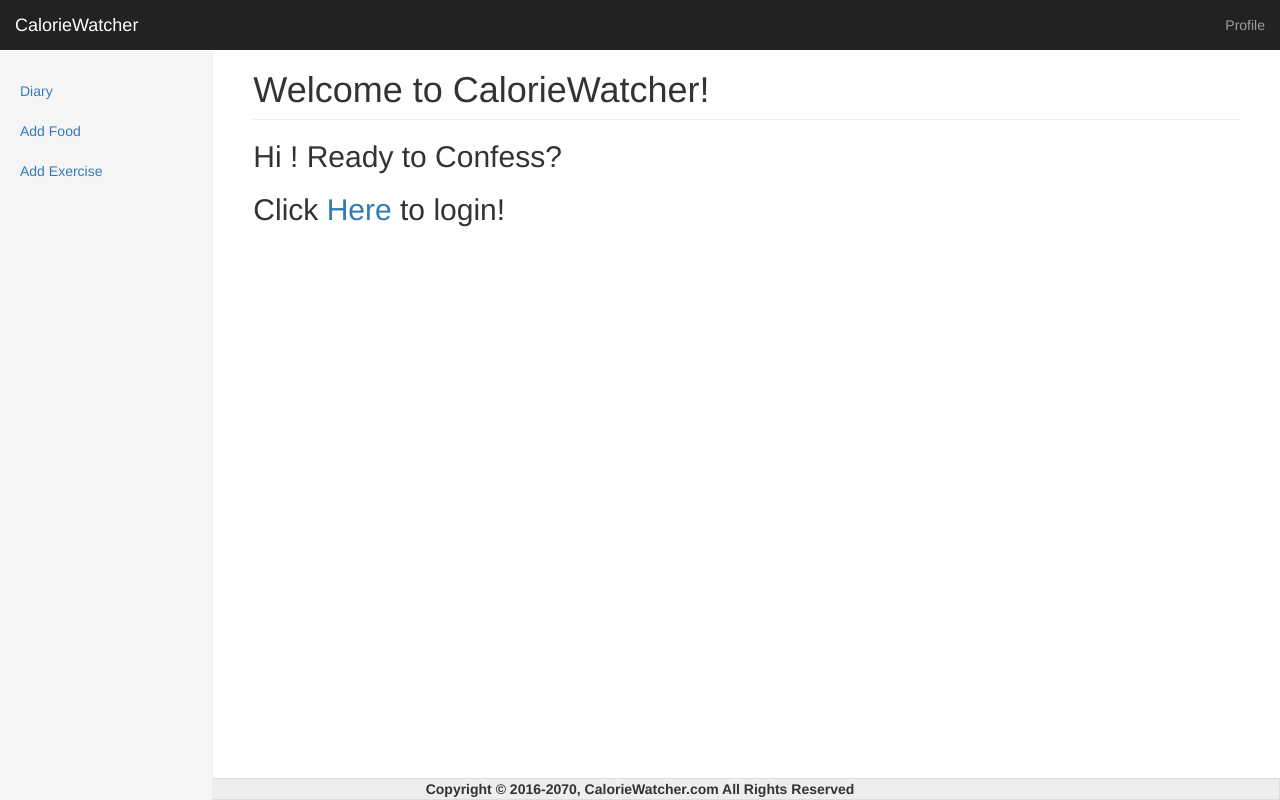
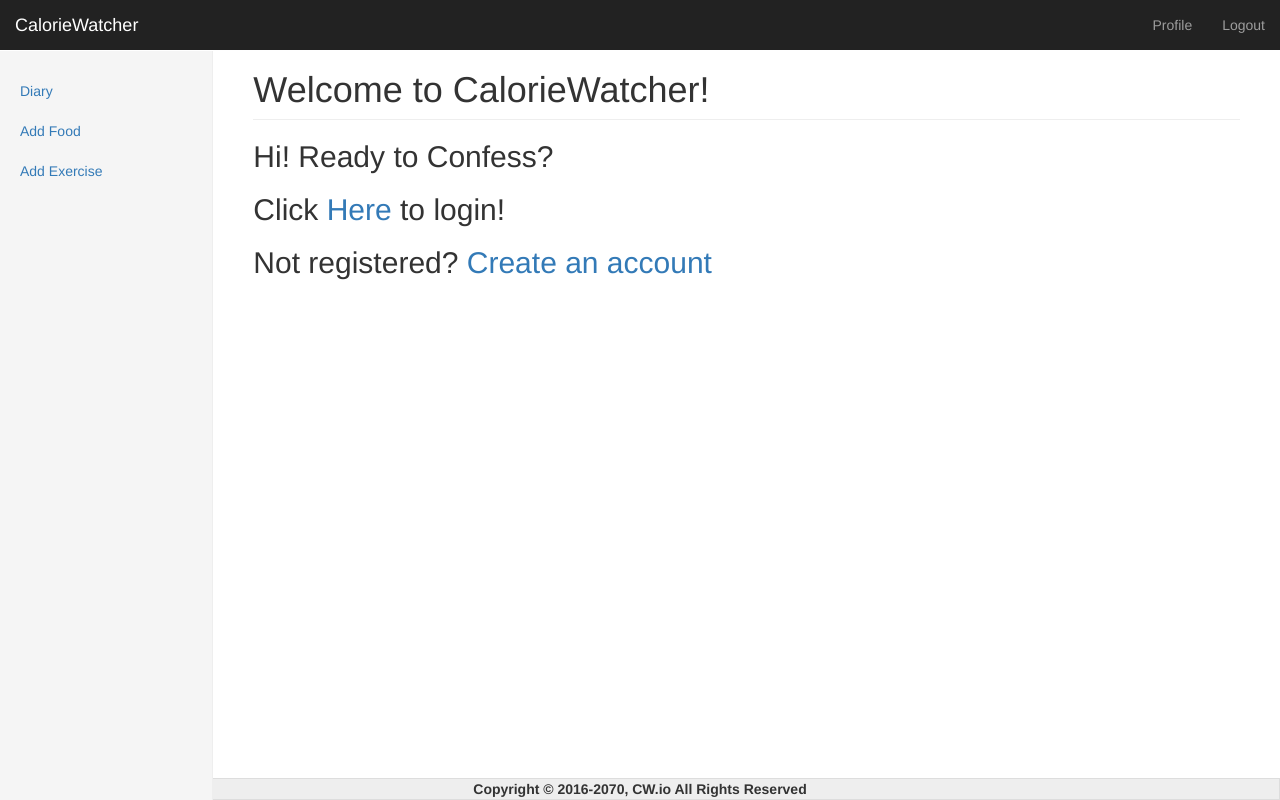
Before and after one commit to isik5/Fall2016Swe573, a Django app: page / in a window 1280 px wide. Run offline with Django 3.2, Linux system fonts and the light colour scheme; some libraries are stand-ins or nearby versions.

Commit message:
html updates

```diff
--- a/tracker/caloriewatcher/views.py
+++ b/tracker/caloriewatcher/views.py
@@ -137,7 +137,7 @@ def auth_view(request):
 
     if user is not None:
         auth.login(request, user)
-        return HttpResponseRedirect('/')
+        return HttpResponseRedirect('/accounts/loggedin')
     else:
         return HttpResponseRedirect('/accounts/invalid')
 
--- a/tracker/templates/base.html
+++ b/tracker/templates/base.html
@@ -48,7 +48,7 @@
             </div>
         </div>
     <div class="terms">
-  <center><b>Copyright © 2016-2070, CalorieWatcher.com All Rights Reserved</b></center>
+  <center><b>Copyright © 2016-2070, CW.io All Rights Reserved</b></center>
 </div>
 {% block extra_js %}{% endblock %}
 </body>
--- a/tracker/templates/diary.html
+++ b/tracker/templates/diary.html
@@ -22,7 +22,7 @@
             </form>
     </div>
     <div class="col-md-6">
-        <table class="table table-bordered">Foods you eat today
+        <table class="table table-bordered">Food Consumption
             <thead>
             <tr>
                 <th>food</th>
@@ -45,7 +45,7 @@
     </div>
     <div class="col-md-6">
 
-        <table class="table table-bordered">Exercise you did today
+        <table class="table table-bordered">Physical Activity
             <thead>
             <tr>
                 <th>#</th>
--- a/tracker/templates/header.html
+++ b/tracker/templates/header.html
@@ -14,9 +14,8 @@
         <div id="navbar" class="navbar-collapse collapse">
             <ul class="nav navbar-nav navbar-right">
                  <li><a href="{% url "user_profile" %}">Profile</a></li>
-
+                 <li><a href="{% url "logout" %}">Logout</a></li>
                 {% if request.user.is_authenticated %}
-                 <li><a href="{% url "logout" %}">Logout</a></li>
 
                 {% endif %}
             </ul>
--- a/tracker/templates/index.html
+++ b/tracker/templates/index.html
@@ -1,6 +1,8 @@
 {% extends "base.html" %}
 {% block page_header %}Welcome to CalorieWatcher!{% endblock %}
 {% block content %}
-  <h2>Hi {{full_name}}! Ready to Confess?</h2>
+  <h2>Hi! Ready to Confess?</h2>
     <h2><p>Click <a href="/accounts/login/">Here</a> to login!</p></h2>
-{% endblock %}
+
+<h2><p>Not registered? <a href="/accounts/register/">Create an account</a></p></h2>
+ {% endblock %}
--- a/tracker/templates/loggedin.html
+++ b/tracker/templates/loggedin.html
@@ -3,6 +3,6 @@
 {% block content %}
 
   <h2>Hi {{full_name}} you are now Logged in!</h2>
-
+  <h2><p>Click <a href="/accounts/profile/">here</a> to edit your profile.</p></h2>
 
 {% endblock %}
--- a/tracker/userprofile/forms.py
+++ b/tracker/userprofile/forms.py
@@ -1,8 +1,6 @@
 from django import forms
 from userprofile.models import UserProfile
-from django.contrib.auth.decorators import login_required
 
-@login_required
 class UserProfileForm(forms.ModelForm):
 
     class Meta:
--- a/tracker/userprofile/views.py
+++ b/tracker/userprofile/views.py
@@ -12,7 +12,7 @@ def user_profile(request):
         form = UserProfileForm(request.POST, instance=request.user.profile)
         if form.is_valid():
             form.save()
-            return HttpResponseRedirect('/accounts/profile_update')
+            return HttpResponseRedirect('/accounts/profile')
 
     else:
        user = request.user
@@ -30,6 +30,6 @@ def user_profile(request):
 
     return render_to_response('profile.html', args)
 
-@login_required
+
 def profile_update(request):
     return render_to_response('profile_update.html')
```
